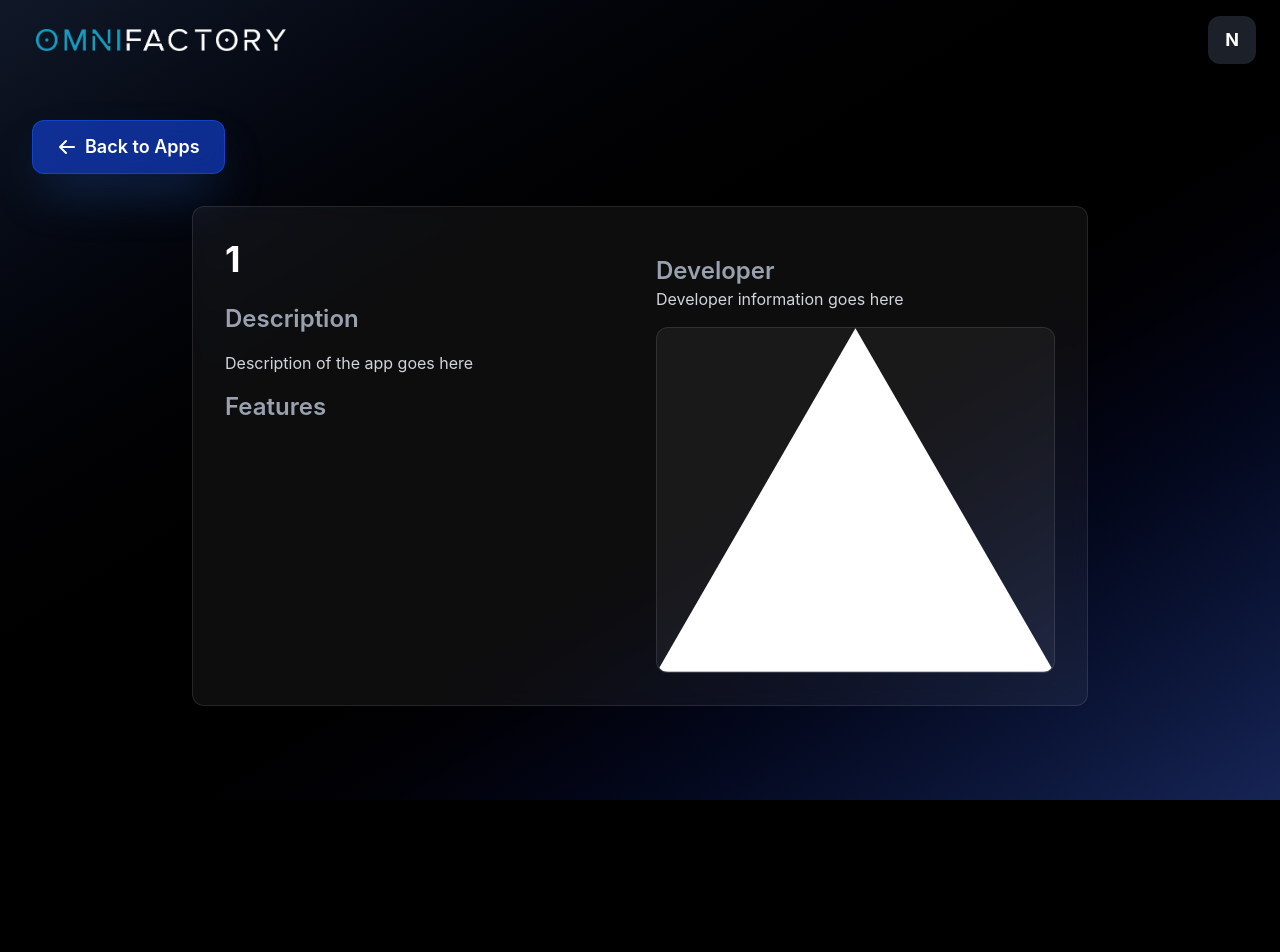
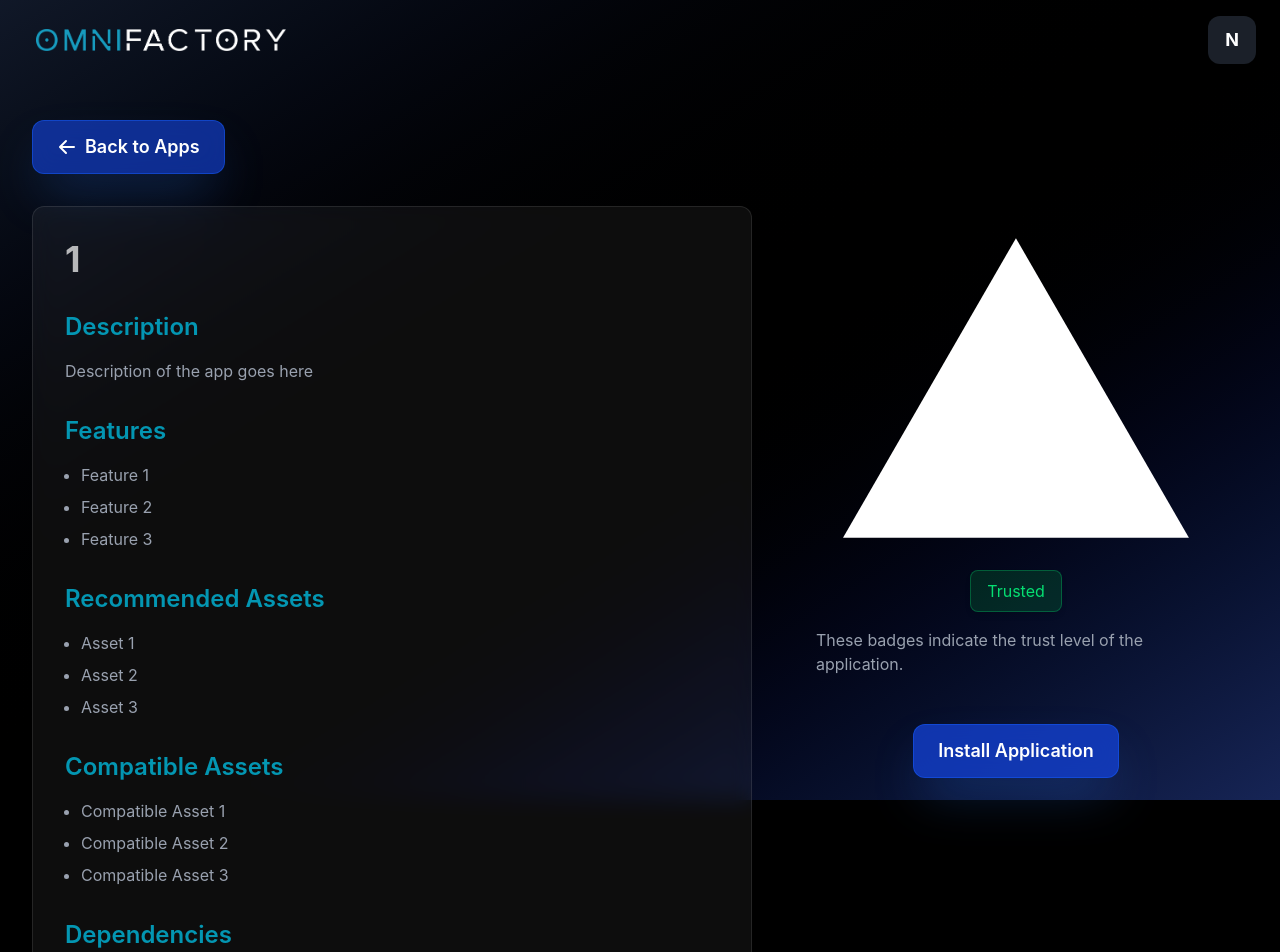
Before and after one commit to M-I-Ahmed/OmniAppStore, a Next.js app in the folder omni-app-store/: page /app/1 in a window 1280 px wide. Shown: the top 952 px of the page. Built offline with nearby package versions, Linux system fonts and the light colour scheme.

Commit message:
Updated App detail page

```diff
--- a/omni-app-store/src/app/app/[id]/page.tsx
+++ b/omni-app-store/src/app/app/[id]/page.tsx
@@ -3,6 +3,7 @@
 import Image from "next/image";
 import { useState, useEffect } from "react";
 import { useRouter } from "next/navigation";
+import AppDetails from "@/components/AppDetails";
 
 interface PageProps {
   params: {
@@ -110,46 +111,10 @@ export default function AppDetailsPage({ params }: { params: { id: string } }) {
             Back to Apps
           </button>
 
-          {/* App Details Content */}
-          <div className="w-full max-w-4xl mx-auto">
-            <div className="bg-white/5 backdrop-blur-md rounded-xl border border-white/10 p-8">
-            {/* Flex grid layout */}
-              <div className = "grid grid-cols-2 gap-8">
-                {/* left */}
-                <div>
-                  <h1 className="text-4xl font-bold text-white mb-6">{appName}</h1>
-                  <div className="text-gray-300 space-y-4">
-                    <h1 className="text-2xl font-semibold text-gray-400">Description</h1>
-                    <p>Description of the app goes here</p>
-                  </div>
-                  <div className ="text-gray-300 space-y-4 mt-4">
-                    <h1 className="text-2xl font-semibold text-gray-400">Features</h1>
-                  </div>
-                </div>
-                {/* right */}
-                <div className="text-gray-300 space-y-4 mt-4">
-                  <div>
-                    <h1 className="text-2xl font-semibold text-gray-400">Developer</h1>
-                    <p>Developer information goes here</p>
-                  </div>
-                  <div className="relative rounded-xl overflow-hidden bg-white/5 border border-white/10">
-                    <Image
-                      src="/vercel.svg"
-                      alt={`${appName} preview`}
-                      width={500}
-                      height={400}
-                      className="object-cover w-full h-full"
-                    />
-                  </div>
-                </div>
-              </div>
+          <AppDetails appName={appName} />
 
 
-            </div>
-          </div>
-        </div>
-
-
+      </div>
       </main>
 
       <section className="h-screen bg-transparent flex items-center justify-center">
--- a/omni-app-store/src/components/AppDetails.tsx
+++ b/omni-app-store/src/components/AppDetails.tsx
@@ -1 +1,148 @@
-// This page is where the flow will navigate to once the find out more button is clicked. Presenting the key details of the app.
+"use client";
+
+import Image from "next/image";
+
+interface AppDetailsProps {
+  appName: string;
+}
+
+export default function AppDetails({ appName }: AppDetailsProps) {
+  return (
+    <div className="flex gap-8 min-h-screen">
+      {/* Left Column - Scrollable Content */}
+      <div className="w-4/5 space-y-6">
+        <div className="bg-white/5 backdrop-blur-md rounded-xl border border-white/10 p-8">
+          <h1 className="text-4xl font-bold text-white/70 mb-8">{appName}</h1>
+
+            <section className="mb-8 ">
+                <h2 className="text-2xl text-cyan-500/80 font-semibold mb-4">Description</h2>
+                <p className="text-gray-400">Description of the app goes here</p>
+            </section>
+
+            <section className="mb-8  ">
+                <h2 className="text-2xl text-cyan-500/80 font-semibold mb-4">Features</h2>
+                <ul className="text-gray-400 list-disc pl-4 space-y-2">
+                <li>Feature 1</li>
+                <li>Feature 2</li>
+                <li>Feature 3</li>
+                </ul>
+            </section>
+
+            <section className="mb-8 ">
+                <h2 className="text-2xl text-cyan-500/80 font-semibold mb-4">Recommended Assets</h2>
+                <ul className="text-gray-400 list-disc pl-4 space-y-2">
+                <li>Asset 1</li>
+                <li>Asset 2</li>
+                <li>Asset 3</li>
+                </ul>
+            </section>
+
+            <section className="mb-8 ">
+                <h2 className="text-2xl text-cyan-500/80 font-semibold mb-4">Compatible Assets</h2>
+                <ul className="text-gray-400 list-disc pl-4 space-y-2">
+                    <li>Compatible Asset 1</li>
+                    <li>Compatible Asset 2</li>
+                    <li>Compatible Asset 3</li>
+                </ul>
+            </section>
+
+            <section className="mb-8 ">
+                <h2 className="text-2xl text-cyan-500/80 font-semibold mb-4">Dependencies</h2>
+                <ul className="text-gray-400 list-disc pl-4 space-y-2">
+                <li>Dependency 1</li>
+                <li>Dependency 2</li>
+                <li>Dependency 3</li>
+                </ul>
+            </section>
+
+
+
+
+        </div>
+      </div>
+
+      {/* Right Column - Sticky Content */}
+      <div className="w-1/2">
+        <div className="sticky top-32">
+          <div className="p-8">
+            <div className="w-[400px] h-[300px] relative rounded-lg overflow-hidden mx-auto ">
+              <Image
+                src="/vercel.svg"
+                alt={`${appName} preview`}
+                fill
+                className="object-contain w-full h-full"
+              />
+            </div>
+
+            {/* This section will contain the trust badges */}
+            <section className="mt-8">
+              <div className="flex flex-wrap justify-center gap-4 mb-4">
+                {/* Example Trust Badges */}
+                <div className=" px-4 py-2 bg-green-600/20 text-green-400 border border-green-400/30 rounded-lg shadow-md">
+                  <span>Trusted</span>
+                </div>
+              </div>
+              <p className="text-gray-400 justify-center items-center flex ">These badges indicate the trust level of the application.</p>
+            </section>
+
+            <div className="mt-4 justify-center flex items-center">
+              <button className="mb-8 mt-8 px-6 py-3
+                     bg-blue-700/70 backdrop-blur-md
+                     border border-blue-600/50
+                     rounded-xl
+                     text-white text-lg font-semibold
+                     shadow-2xl shadow-blue-500/30
+                     hover:bg-blue-500/80
+                     transition-all duration-300 ease-in-out
+                     transform hover:scale-[1.03]
+                     flex items-center gap-2">
+                Install Application
+              </button>
+            </div>
+
+
+          </div>
+        </div>
+      </div>
+    </div>
+  );
+}
+
+
+
+// {/* App Details Content */}
+//           <div className="w-full max-w-4xl mx-auto">
+//               <div className="flex gap-8">
+//                 <div className="w-1/2 pr-4">
+//                   <div className="bg-white/5 backdrop-blur-md rounded-xl border border-white/10 p-8">
+//             {/* Flex grid layout */}
+//                   <h1 className="text-4xl font-bold text-white mb-6">{appName}</h1>
+//                   <div className="text-gray-300 space-y-4">
+//                     <h1 className="text-2xl font-semibold text-gray-400">Description</h1>
+//                     <p>Description of the app goes here</p>
+//                   </div>
+//                   <div className ="text-gray-300 space-y-4 mt-4">
+//                     <h1 className="text-2xl font-semibold text-gray-400">Features</h1>
+//                   </div>
+//                 </div>
+
+//                 {/* right */}
+//                 <div className=" flex flex-col w-1/2">
+//                   <div className="flex flex-col sticky top-32">
+//                     <div className="bg-white/5 backdrop-blur-md rounded-xl border border-white/10 p-8 h-[600px]">
+//                       <div className="relative w-full h-full rounded-lg overflow-hidden">
+//                       <Image
+//                         src="/vercel.svg"
+//                         alt={`${appName} preview`}
+//                         width={500}
+//                         height={400}
+//                         className="object-cover w-full h-full"
+//                       />
+//                       </div>
+//                     </div>
+//                   </div>
+//                 </div>
+//               </div>
+//             </div>
+//           </div>
+//         </div>
--- a/omni-app-store/src/components/AppTile.tsx
+++ b/omni-app-store/src/components/AppTile.tsx
@@ -16,7 +16,7 @@ export default function AppTile({ id, name, icon }: AppTileProps) {
   };
 
   return (
-    <div className="flex flex-col items-center w-72 h-80 p-6 mx-2
+    <div className="flex flex-col items-center w-72 h-70 p-6 mx-2
                     bg-white/5 backdrop-blur-md rounded-xl border border-white/10
                     hover:border-blue-400/50 transition-all duration-300
                     hover:shadow-lg hover:shadow-blue-500/25">
@@ -25,7 +25,7 @@ export default function AppTile({ id, name, icon }: AppTileProps) {
         <img src={icon} alt={name} className="w-16 h-16" />
       </div>
       <h3 className="text-xl font-semibold text-white mb-4">{name}</h3>
-      <div className="mt-auto">
+      <div className="mt-4">
         <button
           onClick={handleNavigate}
           className="px-4 py-2 text-sm rounded-lg bg-blue-600/20 text-blue-400
```
